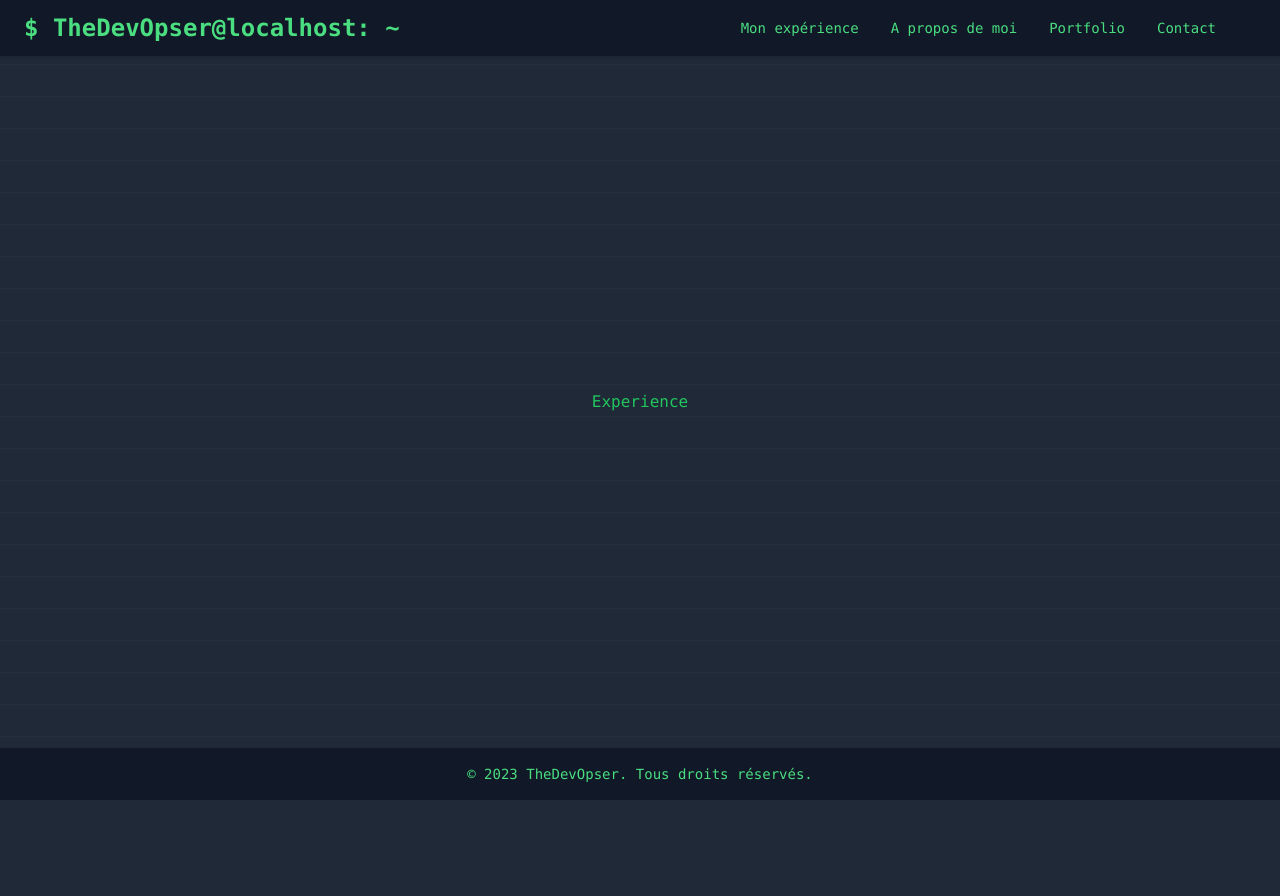
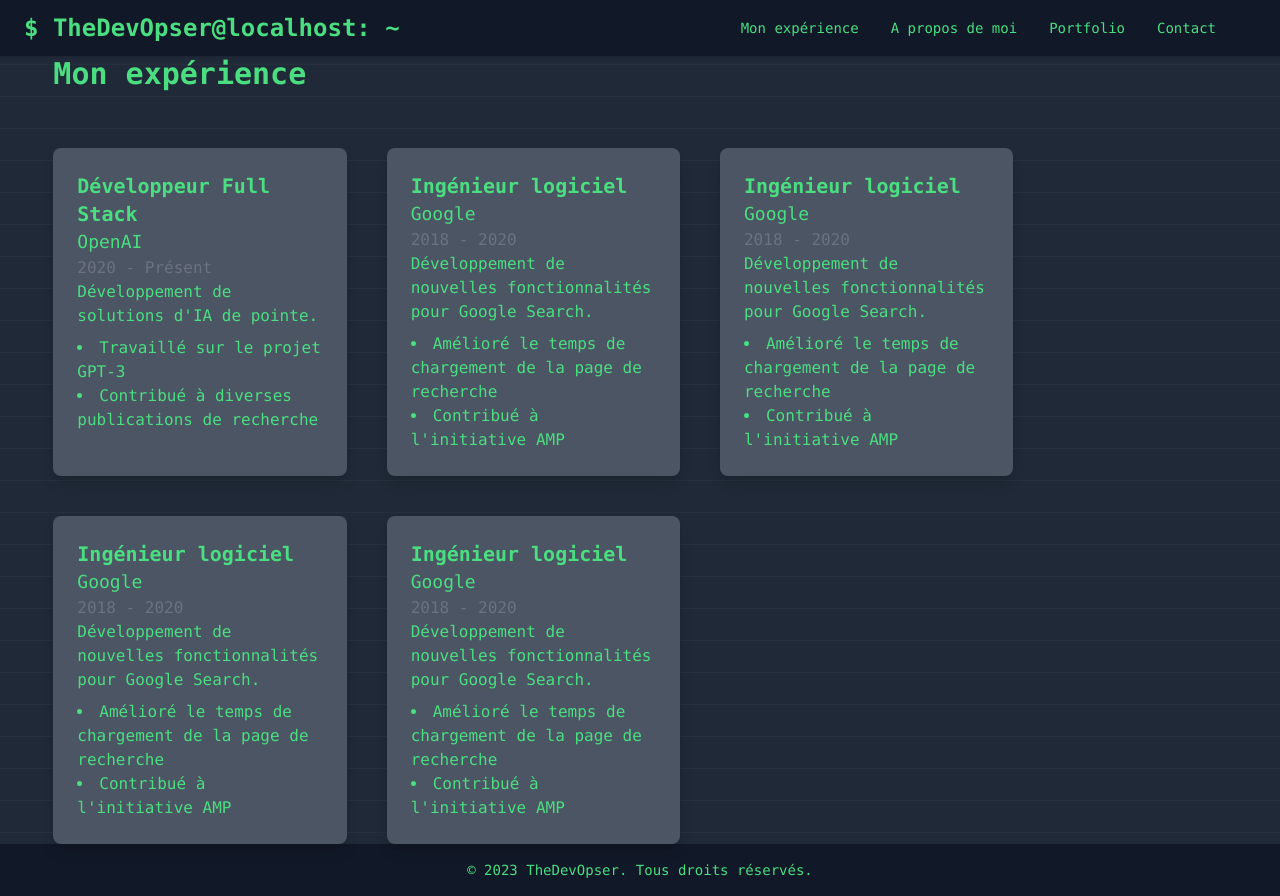
Before and after one commit to thedevopser/cv, a Vue app: page /experience in a window 1280 px wide. Before the commit the page ends 800 px from the top, so only its background shows below. Built offline with nearby package versions, Linux system fonts and the light colour scheme; what vue-recaptcha-v3 would draw is missing.

Commit message:
feat(contact form): Add Google reCAPTCHA v3
- Integrated Google reCAPTCHA v3 for bot protection on the contact form
- Updated form submission logic to include reCAPTCHA verification

```diff
--- a/src/views/ExperiencePage.vue
+++ b/src/views/ExperiencePage.vue
@@ -1,9 +1,73 @@
-<template>
-  <p>Experience</p>
-</template>
+  <template>
+    <div class="flex flex-col text-green-400 w-11/12 space-y-4">
+      <h2 class="text-3xl font-bold mb-10">Mon expérience <span class="cursor"></span></h2>
+      <div class="flex flex-wrap gap-10">
+        <div
+            v-for="experience in experiences"
+            :key="experience.id"
+            class="p-6 bg-gray-600 rounded-lg shadow-lg hover:scale-110 transition transform duration-500 ease-in-out cursor-pointer w-full sm:w-1/2 lg:w-1/4"
+        >
+          <h2 class="text-xl font-bold">{{ experience.position }}</h2>
+          <h3 class="text-lg">{{ experience.employer }}</h3>
+          <p class="text-gray-500">{{ experience.year }}</p>
+          <p>{{ experience.description }}</p>
+          <ul class="list-disc list-inside mt-2">
+            <li v-for="fact in experience.keyFacts" :key="fact">{{ fact }}</li>
+          </ul>
+        </div>
+      </div>
+    </div>
+  </template>
 
 <script>
 
+export default {
+  setup() {
+    const experiences = [
+      {
+        id: 1,
+        position: 'Développeur Full Stack',
+        employer: 'OpenAI',
+        year: '2020 - Présent',
+        description: 'Développement de solutions d\'IA de pointe.',
+        keyFacts: ['Travaillé sur le projet GPT-3', 'Contribué à diverses publications de recherche']
+      },
+      {
+        id: 2,
+        position: 'Ingénieur logiciel',
+        employer: 'Google',
+        year: '2018 - 2020',
+        description: 'Développement de nouvelles fonctionnalités pour Google Search.',
+        keyFacts: ['Amélioré le temps de chargement de la page de recherche', 'Contribué à l\'initiative AMP']
+      },
+      {
+        id: 3,
+        position: 'Ingénieur logiciel',
+        employer: 'Google',
+        year: '2018 - 2020',
+        description: 'Développement de nouvelles fonctionnalités pour Google Search.',
+        keyFacts: ['Amélioré le temps de chargement de la page de recherche', 'Contribué à l\'initiative AMP']
+      },
+      {
+        id: 4,
+        position: 'Ingénieur logiciel',
+        employer: 'Google',
+        year: '2018 - 2020',
+        description: 'Développement de nouvelles fonctionnalités pour Google Search.',
+        keyFacts: ['Amélioré le temps de chargement de la page de recherche', 'Contribué à l\'initiative AMP']
+      },
+      {
+        id: 5,
+        position: 'Ingénieur logiciel',
+        employer: 'Google',
+        year: '2018 - 2020',
+        description: 'Développement de nouvelles fonctionnalités pour Google Search.',
+        keyFacts: ['Amélioré le temps de chargement de la page de recherche', 'Contribué à l\'initiative AMP']
+      }
+    ]
+    return {experiences}
+  }
+}
 </script>
 
 <style>
```
Also changed, not shown: 1 other file (tests, documents, lock files or other folders).
